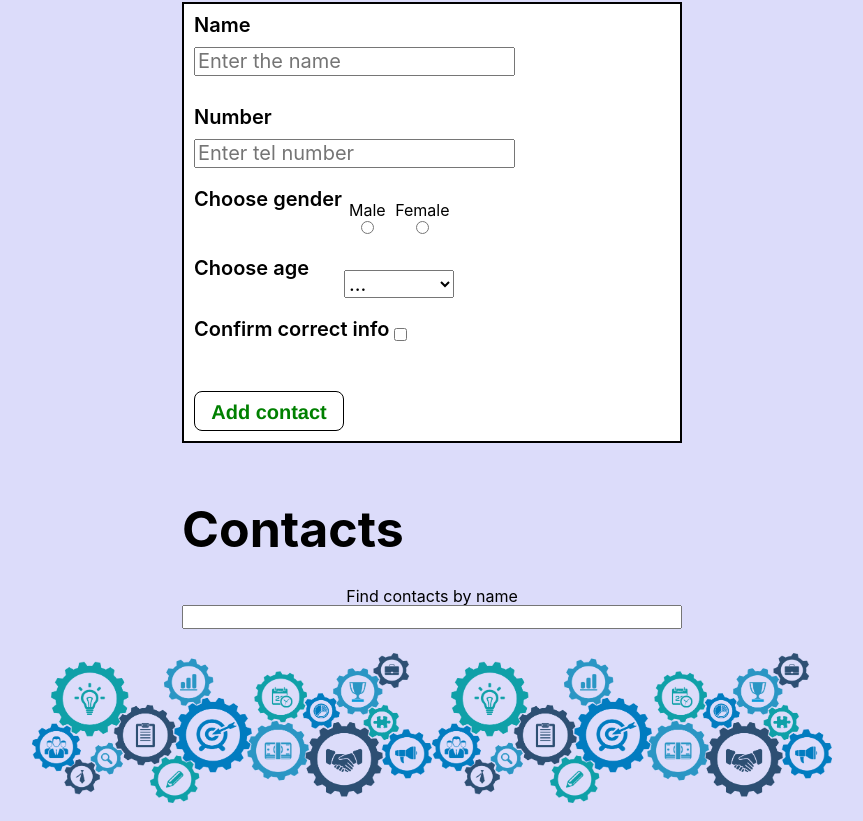
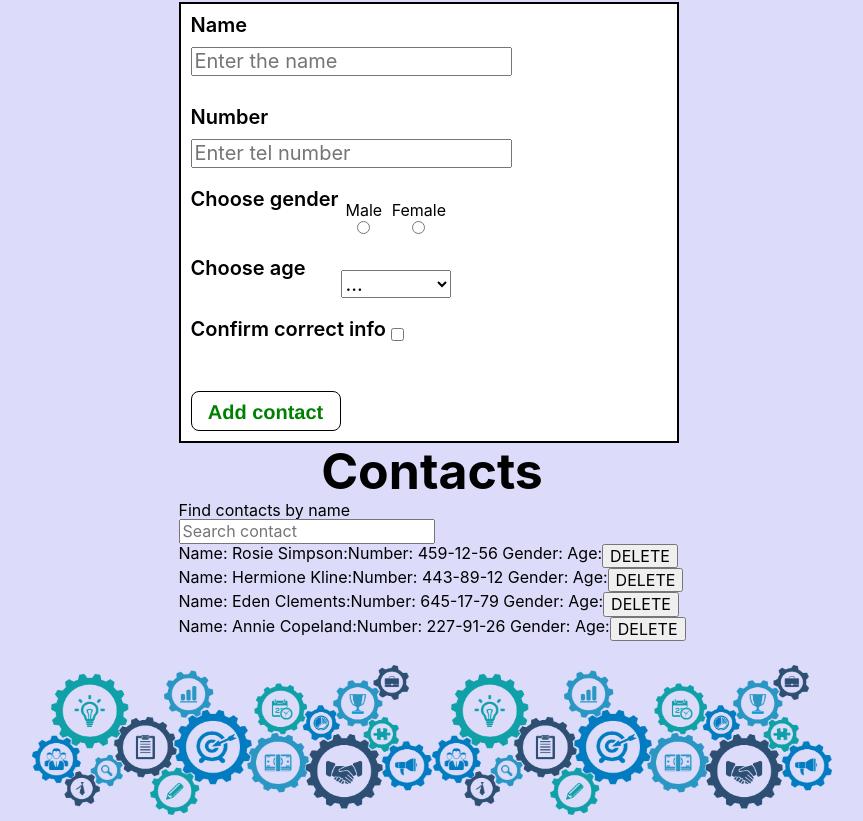
Before and after one commit to Liettualainen/PhonebookContactlist, a React (Create React App) app: page / in a window 1280 px wide. Shown: the part 496-1317 px from the top of the page, without its empty margins (208-1071 px from the left). Built offline with nearby package versions, Linux system fonts and the light colour scheme.

Commit message:
finalLogik

```diff
--- a/src/components/ContactBook/ContactBook.js
+++ b/src/components/ContactBook/ContactBook.js
@@ -1,4 +1,5 @@
 import { Component } from "react";
+import { nanoid } from "nanoid";
 import {
   DivLayout, Phonebookstyle, FormFeedback, FormLebel, FormSection,
   FormCheck, Button, InputName, FormRadio, FormSelect} from "./ContactBook.styled";
@@ -23,29 +24,67 @@ const INITIAL_STATE = {
   age: "",
   agreed: false,
   };
-
 export class Contactbook extends Component {
   state = { ...INITIAL_STATE };
 
   handleChange = evt => {
     const { name, value, type, checked } = evt.target;
-    this.setState({[name]: type === "checkbox" ? checked : value });
+    this.setState({ [name]: type === "checkbox" ? checked : value });
   };
 
   handleSubmit = evt => {
     evt.preventDefault();
-  const { name, number, gender, age, agreed } = this.state;
-    console.log(`Name: ${name},Number: ${number}. gender:${gender}, age:${age}, agreed:${agreed}`);
-      //  this.props.onSubmit({ ...this.state });
+    const { name, number, gender, age, agreed, contacts } = this.state;
+    console.log("state", this.state);
+    const id = nanoid();
+    if (agreed) {
+      const contactsName = contacts.map(item => { item = item.name; return item })
+      if (contactsName.includes(name)) {
+        alert(`${name} is already in the Phonebook`);
+      }
+      else {
+        this.setState(prevState => ({ contacts: [...prevState.contacts, { id, name, number, gender, age, agreed }] }))
+        // contacts.push({ id, name, number, gender, age, agreed });
+        // this.setState({ contacts: [contacts] });
+        this.reset();
+      }
+    }
+    else {
+        alert("Please confirm correct info");
+    }
   }
 
+  reset = () => {
+    this.setState({ name: "", number: "", gender: "", age: "", agreed: "" })
+    // this.setState({ ...INITIAL_STATE });
+  };
+
+  filterContact = evt => {
+    const { contacts, filter } = this.state;
+    this.setState({ filter: evt.target.value });
+     console.log(contacts.filter(contact=>contact.name.toLowerCase().includes(filter.toLowerCase()) ))
+  }
+
+  // deleteContact = id => {
+  //   console.log(id);
+  // }
+
+
+  deleteContact = contactId => {
+    this.setState(prevState => ({
+      contacts: prevState.contacts.filter(contact => contact.id !== contactId)
+    }));
+  };
+
+
   render() {
-   const {name, number, gender, age, agreed } = this.state;
+
+   const {name, number, gender, age, agreed, contacts, filter } = this.state;
       return (
         <DivLayout>
                  <Phonebookstyle>Phonebook
        </Phonebookstyle>
-        <FormFeedback onSubmit={this.handleSubmit}>
+        <FormFeedback name="form" onSubmit={this.handleSubmit}>
         <FormLebel><InputName>Name</InputName>
               <input type="text"
                 placeholder="Enter the name"
@@ -62,7 +101,6 @@ export class Contactbook extends Component {
             onChange={this.handleChange}
           />
             </FormLebel>
-
 
         <FormSection>
               <InputName>Choose gender</InputName>
@@ -113,16 +151,47 @@ export class Contactbook extends Component {
           />
             </FormCheck>
 
-            <Button>Add contact</Button>
+            <Button type="submit" >Add contact</Button>
 
         </FormFeedback>
 
-
-               <Phonebookstyle><br />Contacts
-       </Phonebookstyle>
-           <span><br />Find contacts by name
-       </span>
-       <input type="text" name="name" required />
+          <div>
+            {(contacts.length > 0) &&
+              <>
+                         <Phonebookstyle>Contacts
+              </Phonebookstyle>
+              <div style={{ display: "flex", flexDirection: "column", alignItems: "start", margin: 0, padding: 0, }}>
+                <span>Find contacts by name</span>
+               <input
+            type="text"
+            placeholder="Search contact"
+            name="filter"
+            //  value={filter}
+            onChange={this.filterContact}
+            />
+              </div>
+              {
+                (filter) ?
+                  <ul style={{ margin: 0, padding: 0, }}>
+                           {contacts.filter(contact => contact.name.toLowerCase().includes(filter.toLowerCase())).map(contact => (
+            <li key={contact.id} style={{ display: "flex", flexDirection: "row", alignItems: "start", margin: 0, padding: 0,}}>
+                <span>Name: {contact.name}:Number: {contact.number} Gender:{contact.gender} Age:{contact.age}</span>
+              <button onClick={this.deleteContact}>DELETE</button>
+            </li>
+                           ))}
+                      </ul>
+                  : <ul style={{ margin: 0, padding: 0, }}>
+            {contacts.map(({id, name, number, gender, age}) => (
+            <li key={id} style={{ display: "flex", flexDirection: "row", alignItems: "start", margin: 0, padding: 0,}}>
+                <span>Name: {name}:Number: {number} Gender:{gender} Age:{age}</span>
+              <button onClick={()=> this.deleteContact(id)}>DELETE</button>
+            </li>
+                    ))}
+          </ul>
+}
+              </>
+              }
+          </div>
     </DivLayout>)
   }
 }
```
